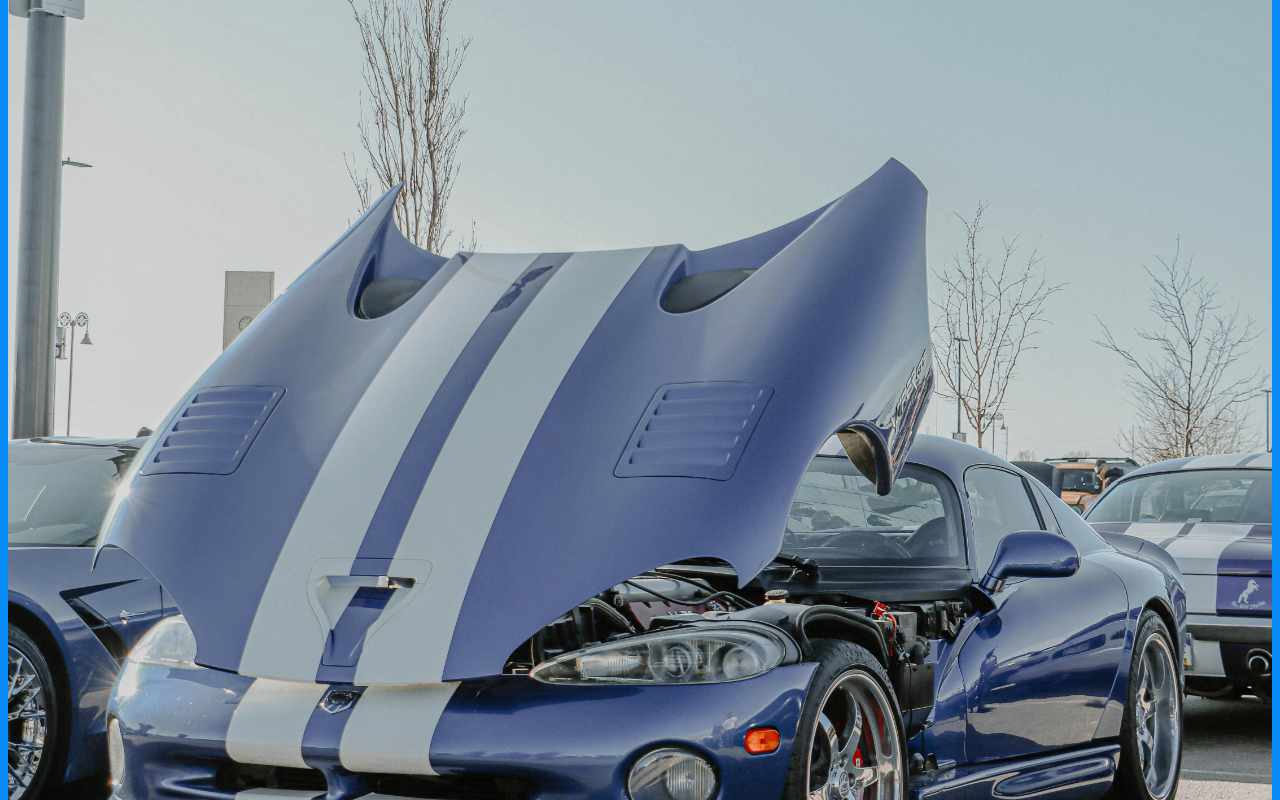
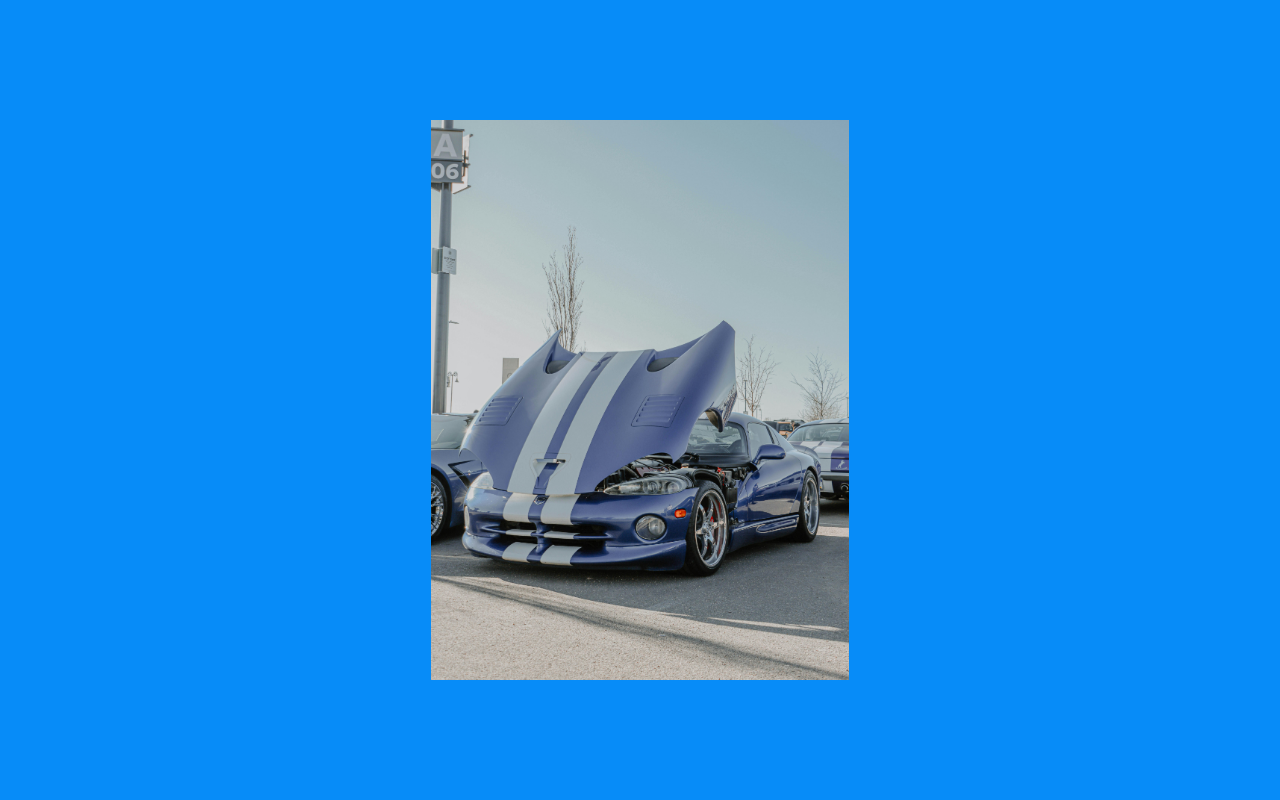
Before and after one commit to SebastianLaka/slider-learn, a Vue app: page / in a window 1280 px wide. Shown: the top 800 px of the page. Built offline with nearby package versions, Linux system fonts and the light colour scheme.

Commit message:
Add styles for image section

```diff
--- a/src/assets/reset.scss
+++ b/src/assets/reset.scss
@@ -12,8 +12,8 @@ p {
   font-weight: inherit;
 }
 img {
+  display: block;
   max-width: 100%;
-  height: auto;
 }
 button {
   font-family: inherit;
--- a/src/components/slider-component/slider-container.vue
+++ b/src/components/slider-component/slider-container.vue
@@ -12,13 +12,12 @@ body {
     display: flex;
     justify-content: center;
     align-items: center;
-    max-height: 100svh;
+    height: 100svh;
     background-color: $main-bg-clr;
+    padding: 1em;
   .slider-container {
-
-
-
-    padding: 0.5em;
+    display: flex;
+    max-height: 35em;
   }
 }
 </style>
--- a/src/components/slider-component/slider-items.vue
+++ b/src/components/slider-component/slider-items.vue
@@ -1,9 +1,10 @@
 <template>
-    <img class="slider-image" src="../img/dodge-viper.jpg" alt="Dodge Viper SRT-10">
+  <img class="slider-image" src="../img/dodge-viper.jpg" alt="Dodge Viper SRT-10" />
 </template>
 <style lang="scss">
 $main-font-clr: rgb(0, 0, 0);
-.slider-image{
-    min-width: 10%;
+.slider-image {
+  object-fit: contain;
+  max-height: 35em;
 }
 </style>
```
